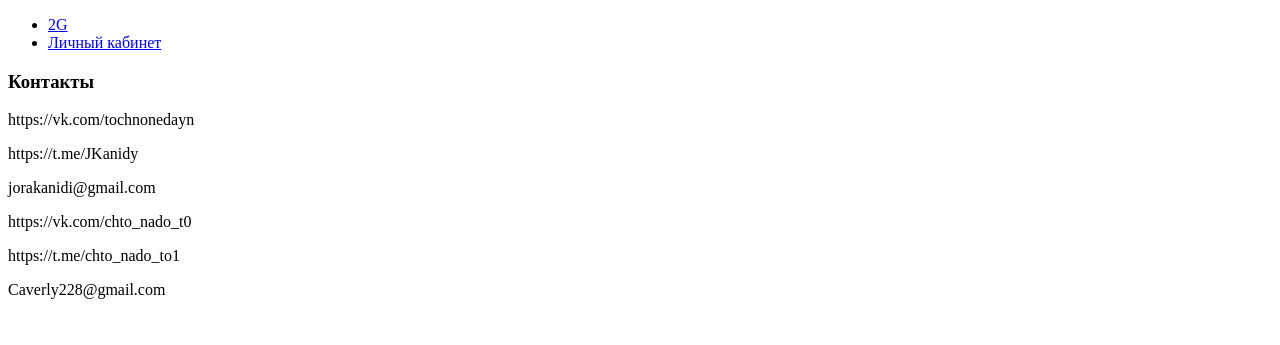
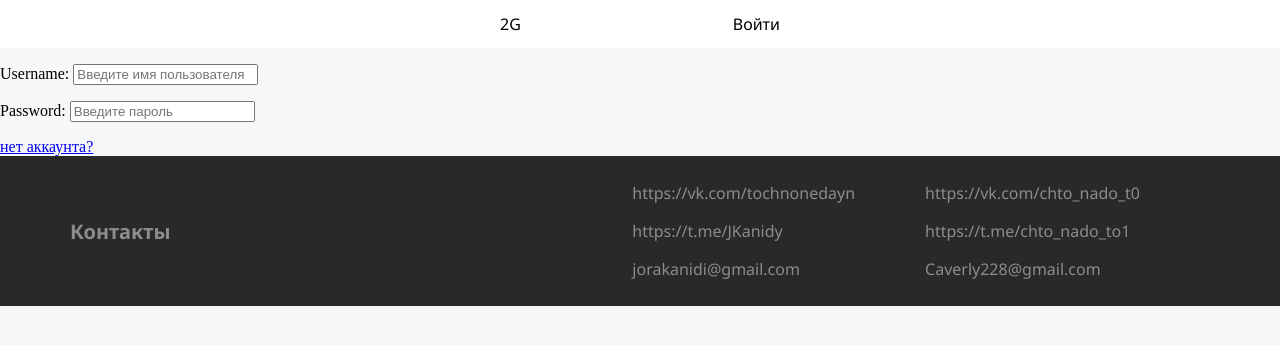
Before and after one commit to JKanidy/reservation, a Django app: page /users/login/ in a window 1280 px wide. Shown: the top 345 px of the page. Run offline with Django 5.2, Linux system fonts and the light colour scheme.

Commit message:
добавили окна регистрации и авторизации, но нет кнопки авторизироваться и зарегистрироваться))))

```diff
--- a/static/css/cabinet.css
+++ b/static/css/cabinet.css
@@ -55,7 +55,7 @@ body {
     color: rgba(140, 140, 140, 1);
     margin: 0;
     padding: 0;
-    height: 200px;
+    height: 150px;
     display: flex;
     justify-content: space-between;
     align-items: center;
@@ -64,12 +64,12 @@ body {
 .people-contacts {
     display: flex;
     align-items: flex-end;
-    margin-right: 80px;
+    margin-right: 70px;
 }
 
 .footer-contact {
     flex-direction: column;
-    margin-right: 80px;
+    margin-right: 70px;
 }
 
 .footer-contact-title {
--- a/static/css/login.css
+++ b/static/css/login.css
@@ -0,0 +1,84 @@
+body {
+    margin: 0;
+    padding: 0;
+    background-color: rgba(246, 247, 248, 1);
+}
+
+
+
+.site-navigation {
+    background-color: rgba(255, 255, 255, 1);
+    margin: 0;
+    padding: 0;
+    height: 48px;
+    display: flex;
+    justify-content: space-between;
+}
+
+.header-title {
+    display: flex;
+    align-items: center;
+}
+
+.site-navigation-title {
+    list-style-type: none;
+    font-size: 16px;
+    font-family: 'Noto Sans', sans-serif;
+    margin-left: 500px;
+}
+
+.site-navigation-item {
+    list-style-type: none;
+    font-size: 16px;
+    font-family: 'Noto Sans', sans-serif;
+}
+
+.site-navigation .site-navigation-item:last-of-type {
+    margin-right: 460px;
+}
+
+.site-navigation-link {
+    color: rgba(0, 0, 0, 1);
+    text-decoration: none;
+    margin-right: 40px;
+}
+
+.header-buttons {
+    display: flex;
+    align-items: center;
+}
+
+
+
+.contacts-info {
+    background-color: rgba(41, 41, 41, 1);
+    color: rgba(140, 140, 140, 1);
+    margin: 0;
+    padding: 0;
+    height: 150px;
+    display: flex;
+    justify-content: space-between;
+    align-items: center;
+}
+
+.people-contacts {
+    display: flex;
+    align-items: flex-end;
+    margin-right: 70px;
+}
+
+.footer-contact {
+    flex-direction: column;
+    margin-right: 70px;
+}
+
+.footer-contact-title {
+    font-family: 'Noto Sans', sans-serif;
+    font-size: 20px;
+    margin-left: 70px;
+}
+
+.footer-text {
+    font-family: 'Noto Sans', sans-serif;
+    font-size: 16px;
+}
--- a/static/css/products.css
+++ b/static/css/products.css
@@ -55,7 +55,7 @@ body {
     color: rgba(140, 140, 140, 1);
     margin: 0;
     padding: 0;
-    height: 200px;
+    height: 150px;
     display: flex;
     justify-content: space-between;
     align-items: center;
@@ -64,12 +64,12 @@ body {
 .people-contacts {
     display: flex;
     align-items: flex-end;
-    margin-right: 80px;
+    margin-right: 70px;
 }
 
 .footer-contact {
     flex-direction: column;
-    margin-right: 80px;
+    margin-right: 70px;
 }
 
 .footer-contact-title {
--- /dev/null
+++ b/users/forms.py
@@ -0,0 +1,19 @@
+from django.contrib.auth.forms import AuthenticationForm, UserCreationForm
+from users.models import User
+from django import forms
+class UserLoginForm(AuthenticationForm):
+    username = forms.CharField(widget=forms.TextInput(attrs={'class': 'form-control', 'placeholder': 'Введите имя пользователя'}))
+    password = forms.CharField(
+        widget=forms.PasswordInput(attrs={'class': 'form-control', 'placeholder': 'Введите пароль'}))
+    class Meta:
+        model = User
+        fields = ('username', 'password')
+
+class UserRegisterForm(UserCreationForm):
+    username = forms.CharField(
+        widget=forms.TextInput(attrs={'class': 'form-control', 'placeholder': 'Введите имя пользователя'}))
+    password = forms.CharField(
+        widget=forms.PasswordInput(attrs={'class': 'form-control', 'placeholder': 'Введите пароль'}))
+    class Meta:
+        model = User
+        fields = ('username', 'password')
--- a/users/templates/users/base.html
+++ b/users/templates/users/base.html
@@ -22,7 +22,7 @@
                 </div>
                 <div class="header-buttons">
                     <li class="site-navigation-item">
-                        <a class="site-navigation-link" href="{% url 'users:cabinet' %}">Личный кабинет</a>
+                        <a class="site-navigation-link" href="{% url 'users:login' %}">Войти</a>
                     </li>
                 </div>
               </ul>
--- a/users/templates/users/cabinet.html
+++ b/users/templates/users/cabinet.html
@@ -10,5 +10,5 @@
 {% endblock %}
 
 {% block main %}
-    1
+
 {% endblock %}
--- a/users/templates/users/login.html
+++ b/users/templates/users/login.html
@@ -10,4 +10,9 @@
 {% endblock %}
 
 {% block main %}
+    <form action=" {% url 'users:login' %}" method="post">
+        {% csrf_token %}
+        {{ form.as_p }}
+    <a href="{% url 'users:registration' %}">нет аккаунта?</a>
+    </form>
 {% endblock %}
--- a/users/templates/users/registration.html
+++ b/users/templates/users/registration.html
@@ -10,4 +10,8 @@
 {% endblock %}
 
 {% block main %}
+    <form action=" {% url 'users:registration' %}" method="post">
+        {% csrf_token %}
+        {{ form.as_p }}
+    </form>
 {% endblock %}
--- a/users/views.py
+++ b/users/views.py
@@ -1,13 +1,31 @@
-from django.shortcuts import render
+from django.shortcuts import render, HttpResponseRedirect
+from users.models import User
+from users.forms import UserLoginForm, UserRegisterForm
+from django.contrib import auth
+from django.urls import reverse
 
 # Create your views here.
 def login(request):
+    if request.method == 'POST':
+        form = UserLoginForm(data=request.POST)
+        if form.is_valid():
+            username = request.POST['username']
+            password = request.POST['password']
+            user = auth.authenticate(username=username, password=password)
+            if user:
+                auth.login(request, user)
+                return HttpResponseRedirect(reverse('index'))
+    else:
+        form = UserLoginForm()
     context = {'title': 'Вход',
+               'form': form,
                }
     return render(request, 'users/login.html', context)
 
 def registration(request):
+    form = UserRegisterForm()
     context = {'title': 'Регистрация',
+               'form': form,
                }
     return render(request, 'users/registration.html', context)
 
```
Also changed, not shown: static/css/registration.css (+84 -0 lines).
